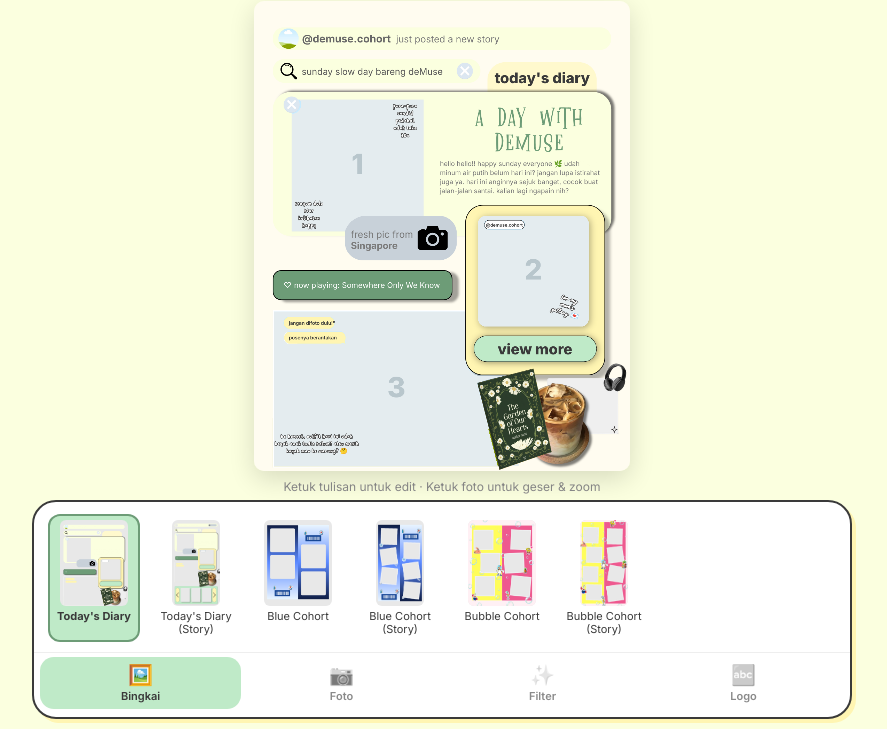
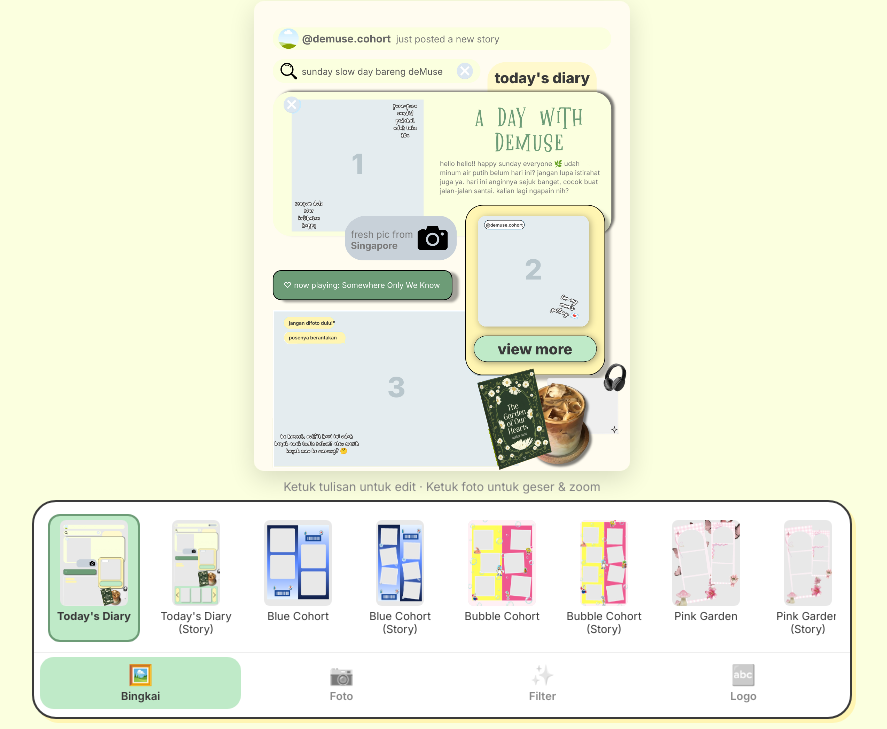
Before and after one commit to demuse-uo/demusephotobooth, a plain HTML site: page index.html in a window 1280 px wide. Shown: the part 71-800 px from the top of the page, without its empty margins (198-1085 px from the left). Drawn offline with nearby package versions, Linux system fonts and the light colour scheme; a web font is replaced by a local one.

Commit message:
Add files via upload

```diff
--- a/index.html
+++ b/index.html
@@ -8,7 +8,7 @@
   <!-- Font dari Google -->
   <link rel="preconnect" href="https://fonts.googleapis.com">
   <link rel="preconnect" href="https://fonts.gstatic.com" crossorigin>
-  <link href="https://fonts.googleapis.com/css2?family=Inter:wght@400;600;700;800&family=Playfair+Display:ital,wght@0,400;0,700;1,400;1,700&family=Unbounded:wght@700;900&display=swap" rel="stylesheet">
+  <link href="https://fonts.googleapis.com/css2?family=Inter:wght@400;600;700;800&family=Playfair+Display:ital,wght@0,400;0,700;1,400;1,700&family=Unbounded:wght@700;900&family=Poppins:ital,wght@0,600;0,700;1,600;1,700&display=swap" rel="stylesheet">
 
   <link rel="stylesheet" href="style.css">
 </head>
@@ -92,6 +92,8 @@
               <option value="Inter">Inter</option>
               <option value="Horizon">Horizon</option>
               <option value="Unbounded">Unbounded</option>
+              <option value="Poppins">Poppins</option>
+              <option value="italic|Poppins">Poppins Italic</option>
               <option value="Mallica">Mallica Fairytale</option>
               <option value="Bubblegum">Bubblegum</option>
               <option value='"Anak Manja"'>Anak Manja</option>
--- a/script.js
+++ b/script.js
@@ -13,6 +13,20 @@ const PILIHAN_LOGO = [
 ];
 
 // Untuk bingkai Bubble: tulisan atas (Mallica) + tulisan bawah (Bubblegum)
+// Untuk bingkai Lily: satu baris tulisan
+const PILIHAN_LOGO_SATU = [
+  { nama: 'de Muse cohort',      isi: { 'logo': 'de Muse cohort' } },
+  { nama: 'de Muse of the Year', isi: { 'logo': 'de Muse of the Year' } },
+  { nama: 'member of de Muse',   isi: { 'logo': 'member of de Muse' } }
+];
+
+// Untuk bingkai Pink: "de Muse" (Playfair miring) + "cohort" (Poppins)
+const PILIHAN_LOGO_PINK = [
+  { nama: 'de Muse cohort',      isi: { 'logo-atas': 'de Muse',   'logo-bawah': 'cohort' } },
+  { nama: 'de Muse of the Year', isi: { 'logo-atas': 'de Muse',   'logo-bawah': 'of the Year' } },
+  { nama: 'member of de Muse',   isi: { 'logo-atas': 'member of', 'logo-bawah': 'de Muse' } }
+];
+
 // Untuk bingkai Today's Diary: username ikut berganti
 const PILIHAN_LOGO_DIARY = [
   { nama: 'de Muse cohort',      isi: { 'username': '@demuse.cohort',    'username-label': '@demuse.cohort' } },
@@ -236,6 +250,93 @@ const FRAMES = [
     ],
 
     pilihanTulisan: PILIHAN_LOGO_BUBBLE
+  }
+
+  ,{
+    nama: 'Pink Garden',
+    gambar: 'frames/pink.png',
+    lebar: 1080,
+    tinggi: 1350,
+    latar: '#fde8ef',
+    latarGambar: 'frames/latar-pink.jpg', // foto latar belakang
+
+    slot: [
+      { x: 90,  y: 148, w: 413, h: 335, r: 0, putar: -7.4 },
+      { x: 143, y: 494, w: 409, h: 370, r: 0, putar: -8 },
+      { x: 204, y: 877, w: 407, h: 369, r: 0, putar: -8 },
+      { x: 646, y: 97,  w: 330, h: 267, r: 0, putar: 1.9 },
+      { x: 644, y: 375, w: 326, h: 295, r: 0, putar: 2 },
+      { x: 633, y: 682, w: 330, h: 299, r: 0, putar: 2 }
+    ],
+
+    teks: [
+      { label: 'Logo atas',  grup: 'logo-atas',  teks: 'de Muse', x: 999, y: 1178, rata: 'right', font: 'italic 400 70px "Playfair Display"', warna: '#eea4c1', lebarPas: 300 },
+      { label: 'Logo bawah', grup: 'logo-bawah', teks: 'cohort',  x: 999, y: 1226, rata: 'right', font: 'italic 700 62px Poppins', warna: '#eea4c1', lebarPas: 300 }
+    ],
+
+    pilihanTulisan: PILIHAN_LOGO_PINK
+  },
+
+  {
+    nama: 'Pink Garden (Story)',
+    gambar: 'frames/pink-story.png',
+    lebar: 1080,
+    tinggi: 1920,
+    latar: '#fde8ef',
+    latarGambar: 'frames/latar-pink.jpg',
+
+    slot: [
+      { x: 85,  y: 248,  w: 538, h: 437, r: 0, putar: -4.5 },
+      { x: 130, y: 705,  w: 521, h: 483, r: 0, putar: -5.1 },
+      { x: 185, y: 1209, w: 531, h: 481, r: 0, putar: -5.1 },
+      { x: 653, y: 296,  w: 348, h: 283, r: 0, putar: 1.9 },
+      { x: 650, y: 590,  w: 345, h: 313, r: 0, putar: 2 },
+      { x: 639, y: 915,  w: 349, h: 316, r: 0, putar: 2 }
+    ],
+
+    teks: [
+      { label: 'Logo atas',  grup: 'logo-atas',  teks: 'de Muse', x: 970, y: 108, rata: 'right', font: 'italic 400 70px "Playfair Display"', warna: '#eea4c1', lebarPas: 320 },
+      { label: 'Logo bawah', grup: 'logo-bawah', teks: 'cohort',  x: 970, y: 157, rata: 'right', font: 'italic 700 62px Poppins', warna: '#eea4c1', lebarPas: 320 }
+    ],
+
+    pilihanTulisan: PILIHAN_LOGO_PINK
+  }
+
+  ,{
+    nama: 'Lily',
+    gambar: 'frames/lily.png',
+    lebar: 1080,
+    tinggi: 1350,
+    latar: '#f3ede9',
+
+    slot: [
+      { x: 411, y: 266, w: 577, h: 708, r: 0 }
+    ],
+
+    // jarakHuruf = jarak antar huruf (px)
+    teks: [
+      { label: 'Logo', grup: 'logo', teks: 'de Muse cohort', x: 1007, y: 1252, rata: 'right', font: '46px "Kopi Senja"', warna: '#eea4c1', jarakHuruf: 1, lebarPas: 420 }
+    ],
+
+    pilihanTulisan: PILIHAN_LOGO_SATU
+  },
+
+  {
+    nama: 'Lily (Story)',
+    gambar: 'frames/lily-story.png',
+    lebar: 1080,
+    tinggi: 1920,
+    latar: '#f3ede9',
+
+    slot: [
+      { x: 411, y: 591, w: 578, h: 707, r: 0 }
+    ],
+
+    teks: [
+      { label: 'Logo', grup: 'logo', teks: 'de Muse cohort', x: 1007, y: 1576, rata: 'right', font: '46px "Kopi Senja"', warna: '#eea4c1', jarakHuruf: 1, lebarPas: 420 }
+    ],
+
+    pilihanTulisan: PILIHAN_LOGO_SATU
   }
 
   // , { ...bingkai berikutnya di sini... }
@@ -469,6 +570,13 @@ function pilihFrame(frame) {
 
   selesaiEdit();
   buatPilihanLogo();
+
+  // Siapkan foto latar (sekali saja per bingkai)
+  if (frame.latarGambar && !frame._latar) {
+    frame._latar = new Image();
+    frame._latar.onload = () => { if (frameAktif === frame) gambarSemua(); };
+    frame._latar.src = frame.latarGambar;
+  }
 
   gambarFrame = new Image();
   gambarFrame.onload = () => {
@@ -742,6 +850,7 @@ function gambarTeks(daftar) {
     ctx.font = t.font;
     ctx.fillStyle = t.warna;
     ctx.textAlign = t.rata || 'left';
+    if ('letterSpacing' in ctx) ctx.letterSpacing = (t.jarakHuruf || 0) + 'px';
 
     const x = t.ikuti ? ujungKanan : t.x;
     t._x = x;
@@ -795,6 +904,14 @@ function gambarSemua() {
   const f = frameAktif;
   ctx.fillStyle = f.latar || '#ffffff';
   ctx.fillRect(0, 0, f.lebar, f.tinggi);
+
+  // Foto latar belakang (kalau ada), dipasang memenuhi seluruh gambar
+  if (f.latarGambar && f._latar && f._latar.complete) {
+    const lg = f._latar;
+    const sk = Math.max(f.lebar / lg.width, f.tinggi / lg.height);
+    const w = lg.width * sk, h = lg.height * sk;
+    ctx.drawImage(lg, (f.lebar - w) / 2, (f.tinggi - h) / 2, w, h);
+  }
 
   // Dari slot terakhir, supaya slot bernomor kecil ada di atas
   for (let i = f.slot.length - 1; i >= 0; i--) {
@@ -1320,7 +1437,7 @@ Promise.all([
   '72px Mallica', '17px "Kopi Senja"', '19px "Kopi Senja Script"',
   '400 20px Inter', '700 20px Inter', '800 20px Inter',
   '20px "Playfair Display"', 'italic 20px "Playfair Display"',
-  '900 20px Unbounded', '20px Horizon', '20px Bubblegum', '20px "Anak Manja"'
+  '900 20px Unbounded', '700 20px Poppins', 'italic 700 20px Poppins', '20px Horizon', '20px Bubblegum', '20px "Anak Manja"'
 ].map(f => document.fonts.load(f))).finally(() => {
   perbaruiPreviewFilter();
   bukaTab('bingkai');
```
Also changed, not shown: frames/latar-pink.jpg (added), frames/lily-story.png (added), frames/lily.png (added), frames/pink-story.png (added), frames/pink.png (added).
